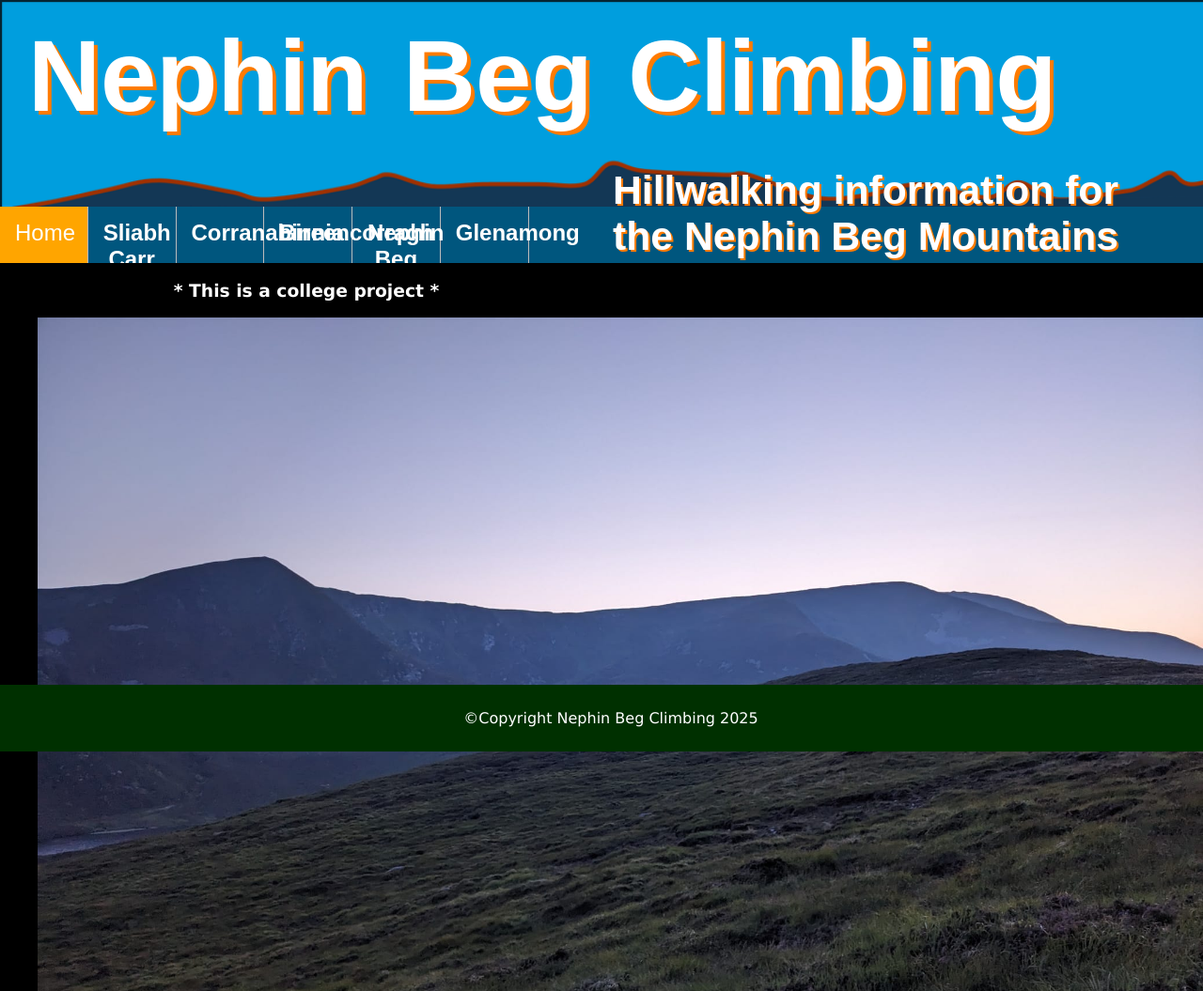
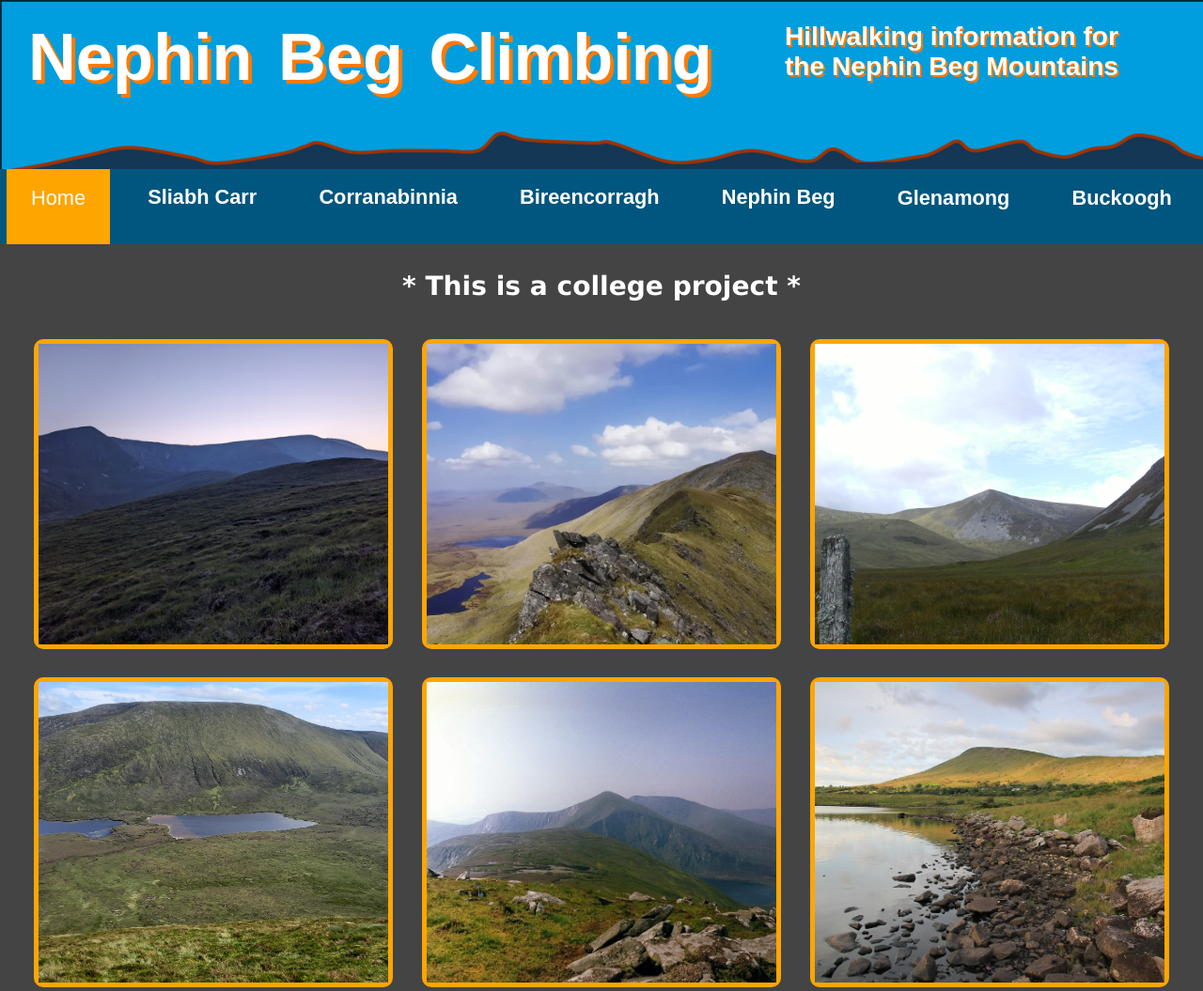
Before and after one commit to D-Rowland2/WebDesignRepos, a plain HTML site: page index.html in a window 1280 px wide. Shown: the top 1055 px of the page at 94% size. Drawn offline with Linux system fonts and the light colour scheme.

Commit message:
Update styles.css

```diff
--- a/styles/styles.css
+++ b/styles/styles.css
@@ -1,9 +1,12 @@
 header {
-       margin-top: none;
+       margin-top: 0;
        background-image: url(../images/banner_actual.png);
-       background-repeat: no-repeat;
+       background-repeat: repeat;
        background-size: cover;
-       height: 220px;
+       min-width: 100%;
+       height: 22.5vh;
+       font-size: 100%;
+       margin: bottom 0px;
 }
 
 header h1{
@@ -14,28 +17,31 @@ header h1{
   text-shadow: 4px 4px rgb(255, 123, 0);
   color: white;
   font-family: Arial, Helvetica, sans-serif;
-  font-size: 80pt;
+  font-size: 5.5vw;
   word-spacing: 8px;
   margin: 0px;
-
 }
 
 header h2{
   text-align: right;
   float: right;
   padding-top: 0px;
-  padding-right: 90px;
+  margin-right: 90px;
+  margin-left: 15px;
   text-shadow: 2px 2px rgb(255, 123, 0);
   color: white;
   font-family: Arial, Helvetica, sans-serif;
-  font-size: 32pt;
-  display: inline;
+  font-size: 2.2vw;
+
+  overflow-inline: hidden;
 }
 
 nav {
   background-color: rgb(0, 86, 126);
     margin: 0px;
-}
+    object-fit: contain;
+    margin-top: 0px;;
+  }
 
 nav ul {
   list-style-type: none;
@@ -45,24 +51,22 @@ nav ul {
   background-color: rgb(0, 86, 126);
   position: sticky;
   top: 0;
-  height:60px;
+  height: 5pc;
 }
 
 nav ul li {
-  float: left;
-  border-right: 1px solid #bbb;
-  width: 14.225%;
+  padding-top: 1.2%;
 }
 
 nav li a {
-  display: block;
   color: white;
   text-align: center;
-  padding: 14px 16px;
+  padding: 24px 26px;
   text-decoration: none;
   font-family: sans-serif;
-  font-size: 18pt;
+  font-size: 1.7vw;
   height:100px;
+  padding-top: 15%;
 }
 
 nav ul li:hover {
@@ -72,24 +76,45 @@ nav ul li:hover {
 body {
   font-family: Verdana;
   margin: 0;
-  background-color: #000000;
+  background-color: #444444;
+  font-size: 150%;
+  color: white;
 }
 
-body main article h2 {
-  color: olive;
+main section p {
+  margin: 25px;
+  margin-bottom: 100px;
+  padding: 15px;
+  text-align: center;
+
 }
 
-body main section {
+main ul {
+  list-style-type: none;
+  padding: 10px;
+  margin: 10px;
+  margin-top: 30px;
+  height: 45pc;
+}
+
+main ul li {
+  width: 30%;
+  height: 20pc;
+  border: 5px solid #ffa500;
+  border-radius: 10px;
+}
+
+
+body main article {
   color: white;
   text-align: justify;
-}
-
-body main section h2 {
-  color: olive;
+  padding: 8px;
+  margin: 15px;
+  font-size: 1em;
 }
 
 footer {
-  position: fixed;
+
   left: 0;
   bottom: 0;
   padding: 10px;
@@ -100,6 +125,7 @@ footer {
 footer p {
   text-align: center;
   color: white;
+  height: 1.5vh;
 }
 
 #active {
@@ -115,4 +141,23 @@ footer p {
   width: 50%;
 }
 
-main p:first-child::first-letter { font-size: 200% }
+.navbar {
+  display: flex;
+  justify-content: space-evenly;
+  justify-content: center;
+  justify-content: space-around;
+}
+
+.picturenav {
+  display: flex;
+  flex-wrap: wrap;
+  justify-content: space-evenly;
+  justify-content: center;
+  justify-content: space-around;
+}
+
+#googlemap {
+  margin-left: 15%;
+  margin-right: 15%;
+ margin-bottom: 100px;
+}
```
